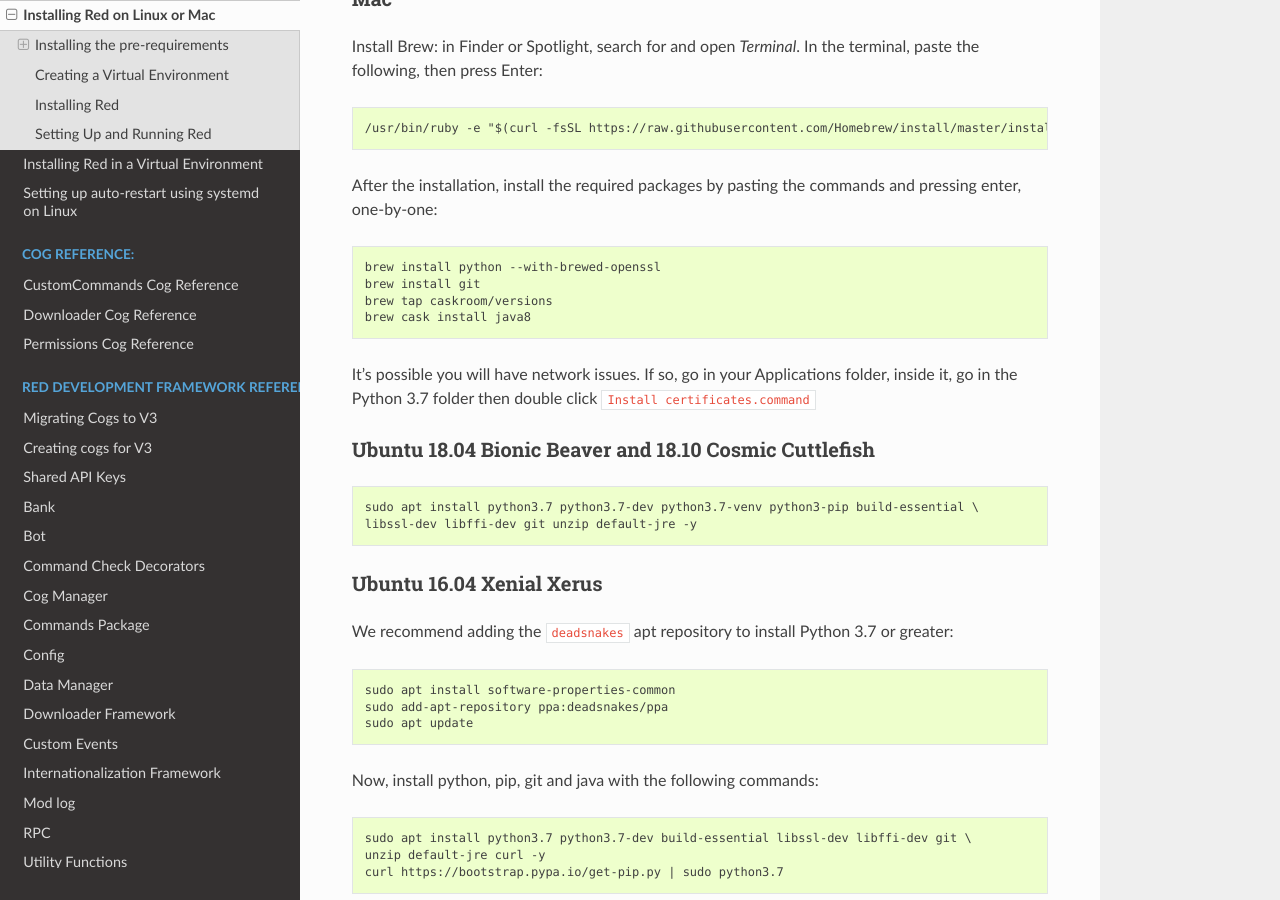
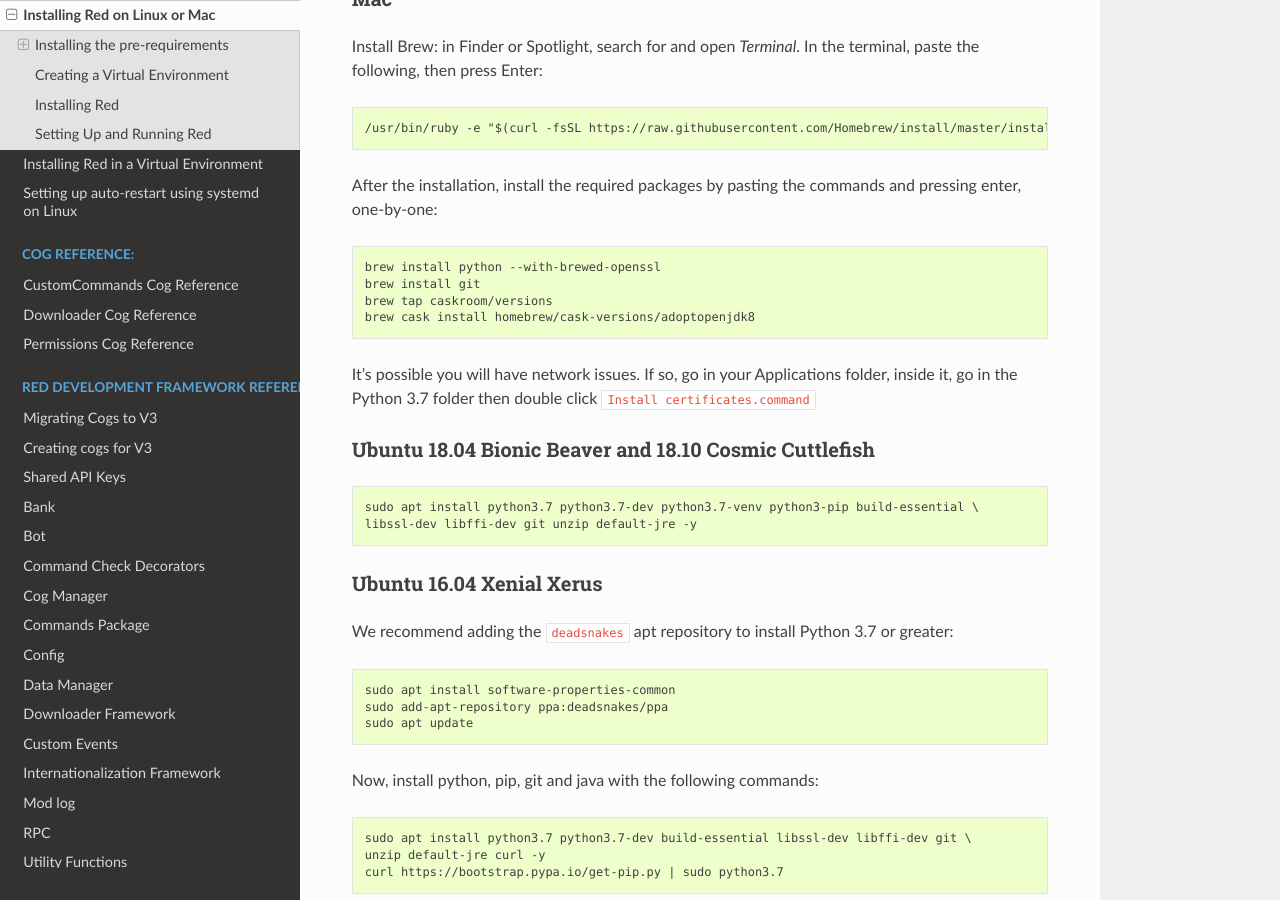
Before and after one commit to Renirous/Red-DiscordBot, a Sphinx documentation site: the page built from docs/install_linux_mac.rst, in a window 1280 px wide and 900 px high, scrolled down 1259 px. Built offline with Sphinx 7.4.7 and the Read the Docs theme 2.0.0, drawn with Linux system fonts in a browser that asks for light colours; the version number is read from the project's files by our own code.

Commit message:
[Docs] Update Mac install instructions for Java (#2663)

```diff
--- a/docs/install_linux_mac.rst
+++ b/docs/install_linux_mac.rst
@@ -92,7 +92,7 @@
     brew install python --with-brewed-openssl
     brew install git
     brew tap caskroom/versions
-    brew cask install java8
+    brew cask install homebrew/cask-versions/adoptopenjdk8
 
 It's possible you will have network issues. If so, go in your Applications folder, inside it, go in the Python 3.7 folder then double click ``Install certificates.command``
 
```
